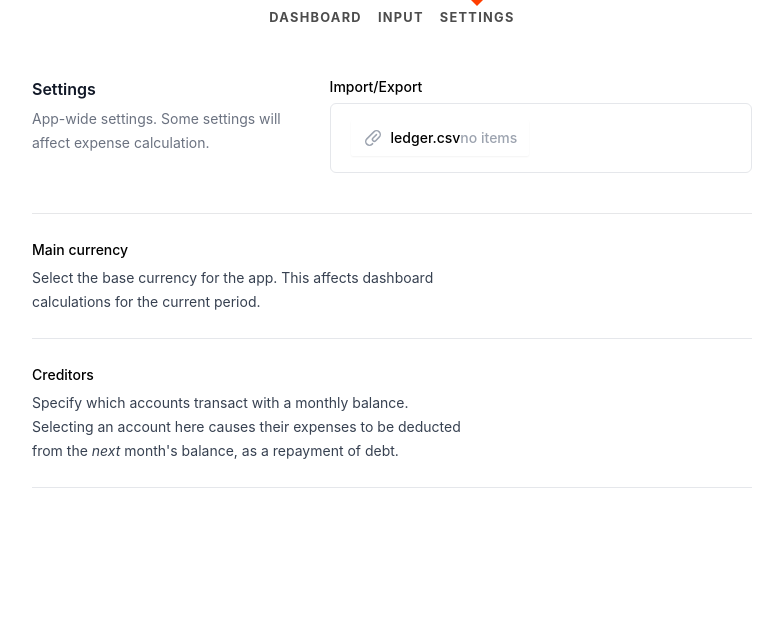
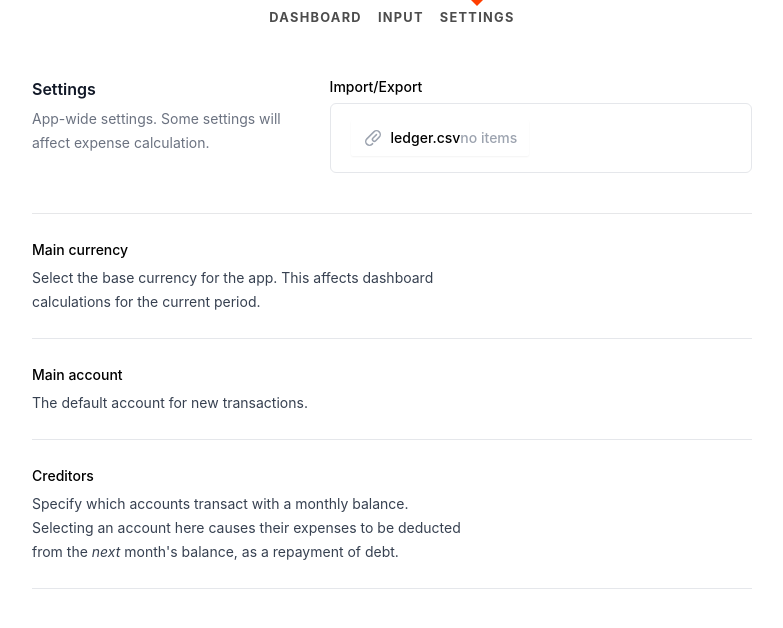
Before and after one commit to 0x5424/budget, a Svelte app: page / in a window 1280 px wide. Both pictures are taken after a click on the button "SETTINGS". Shown: the top 628 px of the page, without its empty margins (248-1031 px from the left). Built offline with nearby package versions, Linux system fonts and the light colour scheme.

Commit message:
Add config for main/default account

```diff
--- a/src/pages/Input.svelte
+++ b/src/pages/Input.svelte
@@ -1,8 +1,8 @@
 <script lang=ts>
   import type { Transaction } from 'src/lib/types'
-  import { today, accounts, currencies, mainCurrency, DB, knownAccounts } from 'src/stores'
+  import { today, accounts, currencies, mainCurrency, mainAccount, DB, knownAccounts } from 'src/stores'
 
-  let accountName: string = $knownAccounts[0] || ''
+  let accountName: string = $mainAccount || ''
   let currencyName: string = $mainCurrency || ''
   let rawAmount: void | number
   let rateEquivalent: void | string
--- a/src/pages/Settings.svelte
+++ b/src/pages/Settings.svelte
@@ -1,6 +1,6 @@
 <script lang=ts>
   import { DB, accounts, currencies } from 'src/stores'
-  import { creditors, knownAccounts, trustedCreditors, mainCurrency, omitIncomeFilters } from 'src/stores'
+  import { creditors, knownAccounts, trustedCreditors, mainCurrency, mainAccount, omitIncomeFilters } from 'src/stores'
   import Paperclip from 'src/components/Paperclip.svelte'
   import Warning from 'src/components/Warning.svelte'
   import IncomeFilterListItem from 'src/components/IncomeFilterListItem.svelte'
@@ -14,6 +14,10 @@
 
   function toggleMainCurrency(name: string) {
     $mainCurrency = name
+  }
+
+  function toggleMainAccount(name: string) {
+    $mainAccount = name
   }
 
   function toggleCreditor(name: string) {
@@ -173,6 +177,33 @@
   </section>
 
   <section class='py-6 border-b border-gray-900/01'>
+    <div class='grid grid-cols-3 md:grid-cols-5 gap-x-6 gap-y-8'>
+      <div class='col-span-2 md:col-span-3'>
+        <h3 class='block text-sm font-medium leading-6 mb-1'>Main account</h3>
+        <p class='text-sm leading-6 text-gray-700 md:col-span-2 md:mt-0'>The default account for new transactions.</p>
+      </div>
+
+      <div class='col-span-1 md:col-span-2'>
+        <ul>
+          {#each $accounts as accountName}
+            <li class=my-2>
+              <label>
+                <code class='m-2 account-name'>{accountName}</code>
+                <input
+                  name={`account-${accountName}`}
+                  type=radio
+                  checked={$mainAccount === accountName}
+                  on:change={() => toggleMainAccount(accountName)}
+                />
+              </label>
+            </li>
+          {/each}
+        </ul>
+      </div>
+    </div>
+  </section>
+
+  <section class='py-6 border-b border-gray-900/01'>
     <div class='grid grid-cols-4 md:grid-cols-5 gap-x-2 gap-y-8'>
       <div class='col-span-2 md:col-span-3'>
         <h3 class='block text-sm font-medium leading-6 mb-1'>Creditors</h3>
--- a/src/stores/config.ts
+++ b/src/stores/config.ts
@@ -7,7 +7,7 @@
 import type { OmitIncomeFilter } from 'src/lib/types'
 
 import { writableStorage } from 'src/lib/writableStorage'
-import { currencies } from './db'
+import { currencies, accounts } from './db'
 import { get, derived } from 'svelte/store'
 
 /**
@@ -37,4 +37,7 @@ export const interestCreditors = derived([creditors, trustedCreditors], ([$credi
  */
 export const mainCurrency = writableStorage('config/mainCurrency', get(currencies)[0])
 
+/** default account for new expenses */
+export const mainAccount = writableStorage('config/mainAccount', get(accounts)[0])
+
 export const omitIncomeFilters = writableStorage('config/omitIncomeFilters', [] as OmitIncomeFilter[])
```
